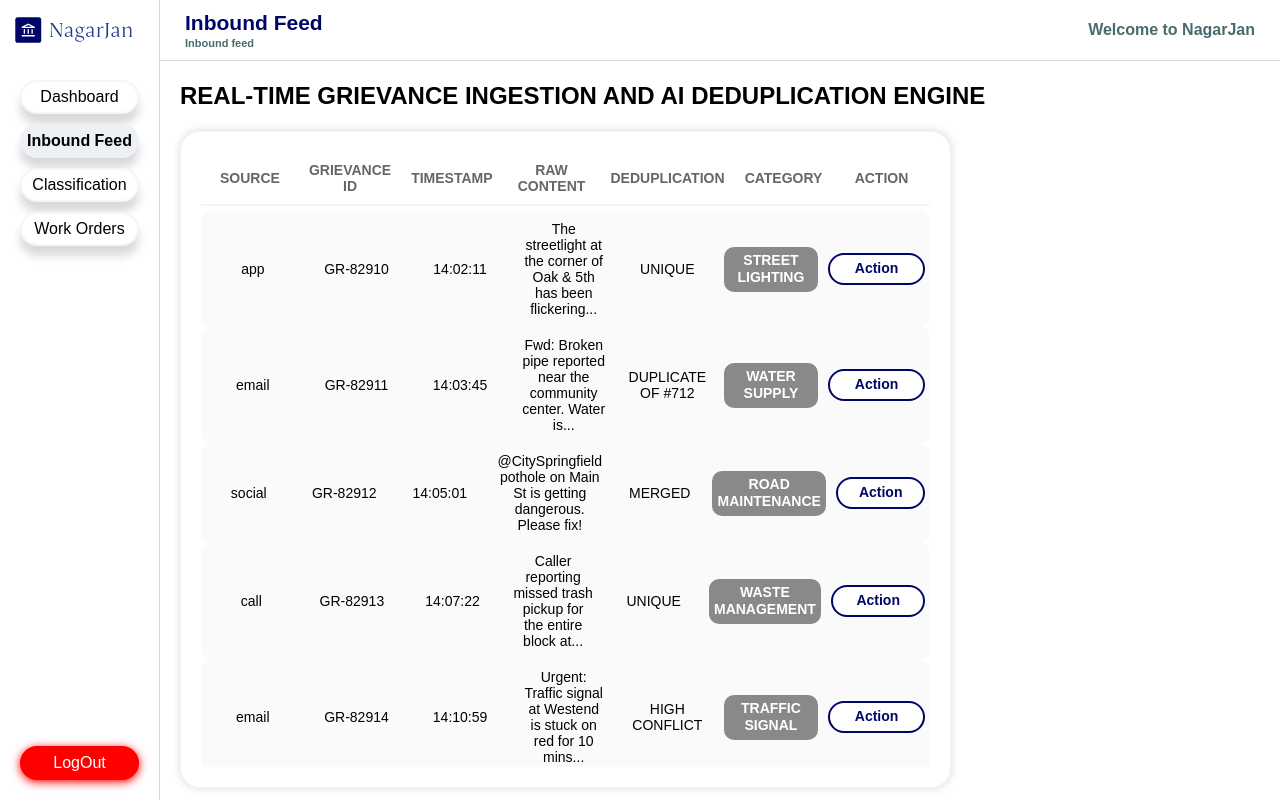
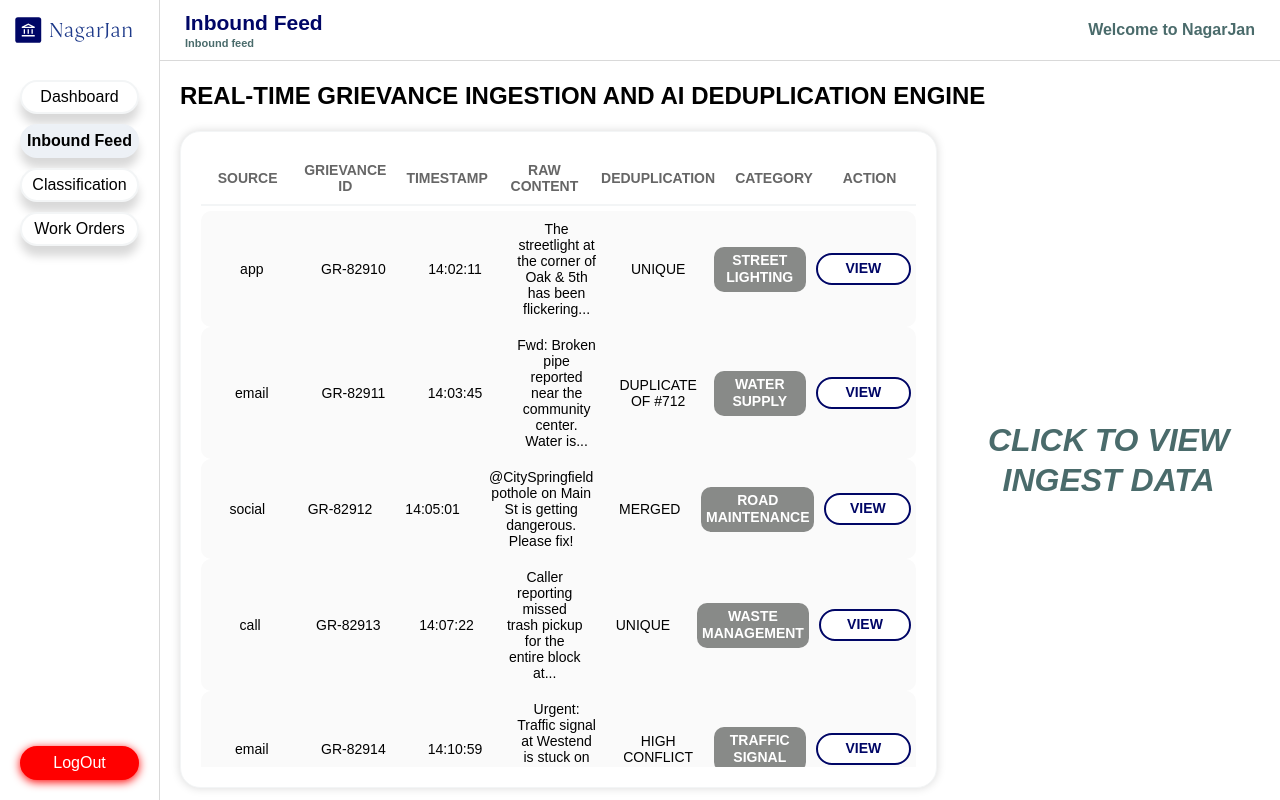
Before and after one commit to gitgyana/NagarJanFrontend, an Angular app: page /dashboard in a window 1280 px wide. Both pictures are taken after a click on the button "Inbound Feed". Built offline with nearby package versions, Linux system fonts and the light colour scheme; a web font is replaced by a local one.

Commit message:
Implement inbound ingest data

```diff
--- a/src/app/feature/admin/inbound-feed/inbound-feed.css
+++ b/src/app/feature/admin/inbound-feed/inbound-feed.css
@@ -3,6 +3,7 @@
     grid-template-columns: 1fr;
     gap: calc(var(--gap) * 2);
 }
+
 .title {
     font: var(--font-caption);
     font-size: calc(var(--font-size) * 1.5);
@@ -12,6 +13,7 @@
 .split-container {
     display: grid;
     grid-template-columns: 5fr 2fr;
+    gap: calc(var(--gap) * 2);
 }
 
 .table-data {
@@ -33,3 +35,20 @@
 
     overflow-y: auto;
 }
+
+.ingest-data {
+    display: flex;
+    flex-direction: column;
+    gap: calc(var(--gap) * 2);
+}
+
+.no-data-info {
+    display: flex;
+    align-items: center;
+    justify-content: center;
+    text-align: center;
+    font: var(--font-pill);
+    color: var(--color-caption);
+    font-size: calc(var(--font-size) * 2);
+    margin: auto;
+}
--- a/src/app/feature/admin/inbound-feed/inbound-feed.html
+++ b/src/app/feature/admin/inbound-feed/inbound-feed.html
@@ -15,20 +15,23 @@
                 </div>
 
                 <div class="table-data">
-                    @for (data of inboundData; track data.dataId) {
+                    @for (feed of inboundFeeds; track feed.dataId) {
                         <div class="table-record">
-                            <div class="table-record-data">{{ data.source }}</div>
-                            <div class="table-record-data">{{ data.grievanceId }}</div>
-                            <div class="table-record-data">{{ data.timestamp }}</div>
-                            <div class="table-record-data">{{ data.rawContent }}</div>
-                            <div class="table-record-data">{{ data.deduplication }}</div>
+                            <div class="table-record-data">{{ feed.source }}</div>
+                            <div class="table-record-data">{{ feed.grievanceId }}</div>
+                            <div class="table-record-data">{{ feed.timestamp }}</div>
+                            <div class="table-record-data">{{ feed.rawContent }}</div>
+                            <div class="table-record-data">{{ feed.deduplication }}</div>
 
                             <div class="table-record-data grey-badge">
-                                {{ data.category }}
+                                {{ feed.category }}
                             </div>
 
-                            <button class="table-record-data action-button">
-                                Action
+                            <button
+                                class="table-record-data action-button"
+                                (click)="handleFeed(feed.dataId)"
+                            >
+                                VIEW
                             </button>
                         </div>
                     }
@@ -38,5 +41,23 @@
                 </div>
             </div>
         </app-table>
+
+        <div class="ingest-data">
+            @if (ingestData) {
+                @for (data of ingestData; track $index) {
+                    <div class="ingest">
+                        <app-progress-card
+                            [label]="data.label"
+                            [labelValue]="data.labelValue"
+                            [description]="data.description"
+                        />
+                    </div>
+                }
+            } @else {
+                <p class="no-data-info">
+                    CLICK TO VIEW INGEST DATA
+                </p>
+            }
+        </div>
     </div>
 </div>
--- a/src/app/feature/admin/inbound-feed/inbound-feed.service.ts
+++ b/src/app/feature/admin/inbound-feed/inbound-feed.service.ts
@@ -1,5 +1,6 @@
 import {Injectable} from '@angular/core';
 import {InboundFeedInterface} from './inbound-feed.model';
+import {ProgressCardInterface} from '../../../shared/component/progress-card/progress-card.model';
 
 @Injectable({
     providedIn: 'root',
@@ -13,7 +14,18 @@ export class InboundFeedService {
         { dataId: '5', source: 'email', grievanceId: 'GR-82914', timestamp: '14:10:59', rawContent: 'Urgent: Traffic signal at Westend is stuck on red for 10 mins...', deduplication: 'HIGH CONFLICT', category: 'Traffic Signal', action: 'Force Manual' }
     ];
 
+    private ingestData: ProgressCardInterface[] = [
+        { label: 'Transcription', labelValue: 82, description: "Audio record: Voicemail_72.mp3" },
+        { label: 'NLP Classification', labelValue: 45, description: "Ref: Email_Ingest_4412" },
+        { label: 'Deduplication', labelValue: 15, description: "Ref: App_Post_9918" },
+    ];
+
     getInboundFeed(): InboundFeedInterface[] {
         return this.inboundData;
     }
+
+    getIngestData(id: string): ProgressCardInterface[] {
+        return this.ingestData;
+    }
+
 }
--- a/src/app/feature/admin/inbound-feed/inbound-feed.ts
+++ b/src/app/feature/admin/inbound-feed/inbound-feed.ts
@@ -2,23 +2,31 @@ import {Component, OnInit} from '@angular/core';
 import {Table} from '../../../shared/component/table/table';
 import {InboundFeedInterface} from './inbound-feed.model';
 import {InboundFeedService} from './inbound-feed.service';
+import {ProgressCardInterface} from '../../../shared/component/progress-card/progress-card.model';
+import {ProgressCard} from '../../../shared/component/progress-card/progress-card';
 
 @Component({
   selector: 'app-inbound-feed',
     imports: [
-        Table
+        Table,
+        ProgressCard
     ],
   templateUrl: './inbound-feed.html',
   styleUrl: './inbound-feed.css',
 })
 export class InboundFeed implements OnInit {
 
-    inboundData!: InboundFeedInterface[];
+    inboundFeeds!: InboundFeedInterface[];
+    ingestData!: ProgressCardInterface[];
 
     constructor(private inboundFeedService: InboundFeedService) {}
 
     ngOnInit() {
-        this.inboundData = this.inboundFeedService.getInboundFeed();
+        this.inboundFeeds = this.inboundFeedService.getInboundFeed();
+    }
+
+    handleFeed(id: string) {
+        this.ingestData = this.inboundFeedService.getIngestData(id);
     }
 
 }
--- a/src/app/shared/component/progress-card/progress-card.model.ts
+++ b/src/app/shared/component/progress-card/progress-card.model.ts
@@ -1,4 +1,5 @@
 export interface ProgressCardInterface {
     label: string;
     labelValue: number;
+    description?: string;
 }
--- a/src/app/shared/component/progress-card/progress-card.ts
+++ b/src/app/shared/component/progress-card/progress-card.ts
@@ -9,7 +9,7 @@ import {Component, Input, OnChanges, OnInit} from '@angular/core';
 export class ProgressCard implements OnInit {
     @Input({ required: true }) label!: string;
     @Input({ required: true }) labelValue!: number;
-    @Input() description!: string;
+    @Input() description?: string;
 
     targetValue: number = 100;
     percentage: number = 0;
--- a/src/styles/scrollbar-style.css
+++ b/src/styles/scrollbar-style.css
@@ -1,12 +1,12 @@
 * {
     scroll-behavior: smooth;
 
-    scrollbar-width: thin;
+    scrollbar-width: none;
     scrollbar-color: var(--color-border) var(--color-near-white);
 }
 
 *::-webkit-scrollbar {
-    width: 5px;
+    width: 0px;
 }
 
 *::-webkit-scrollbar-track {
```
